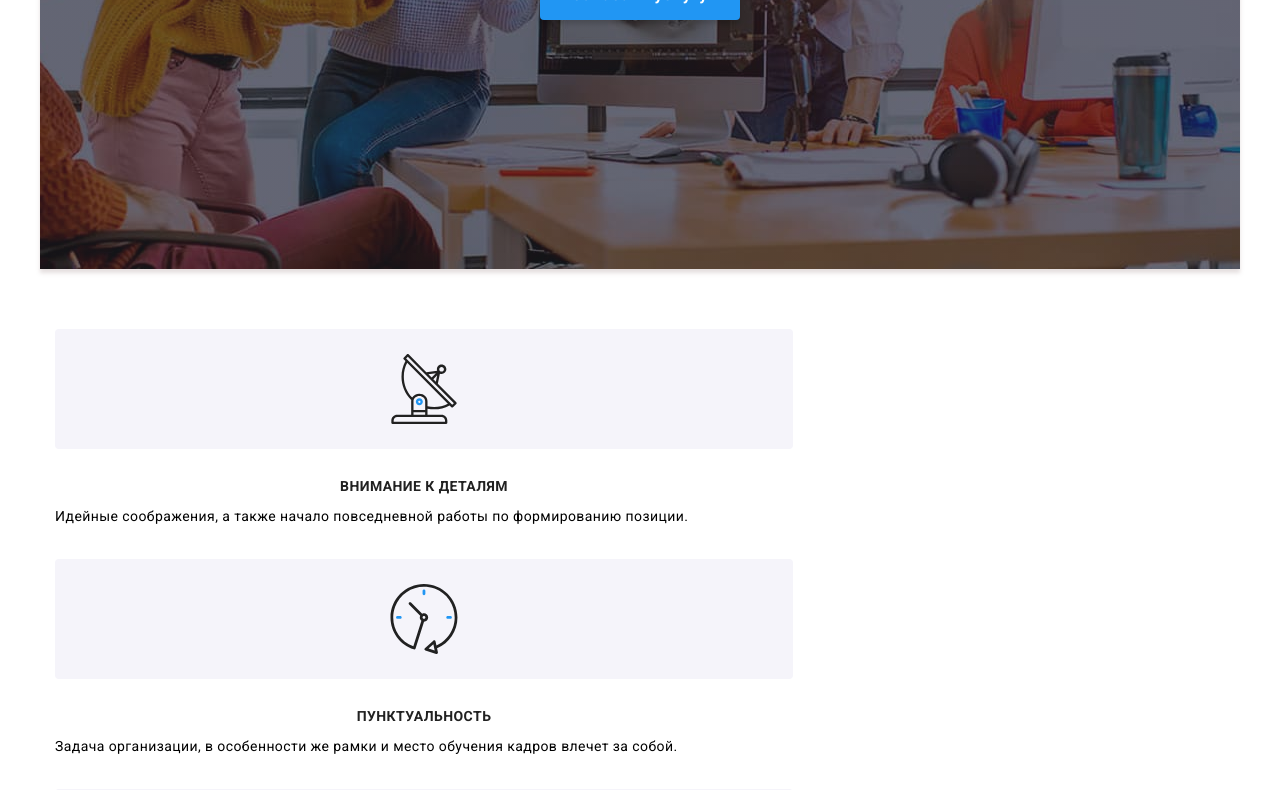
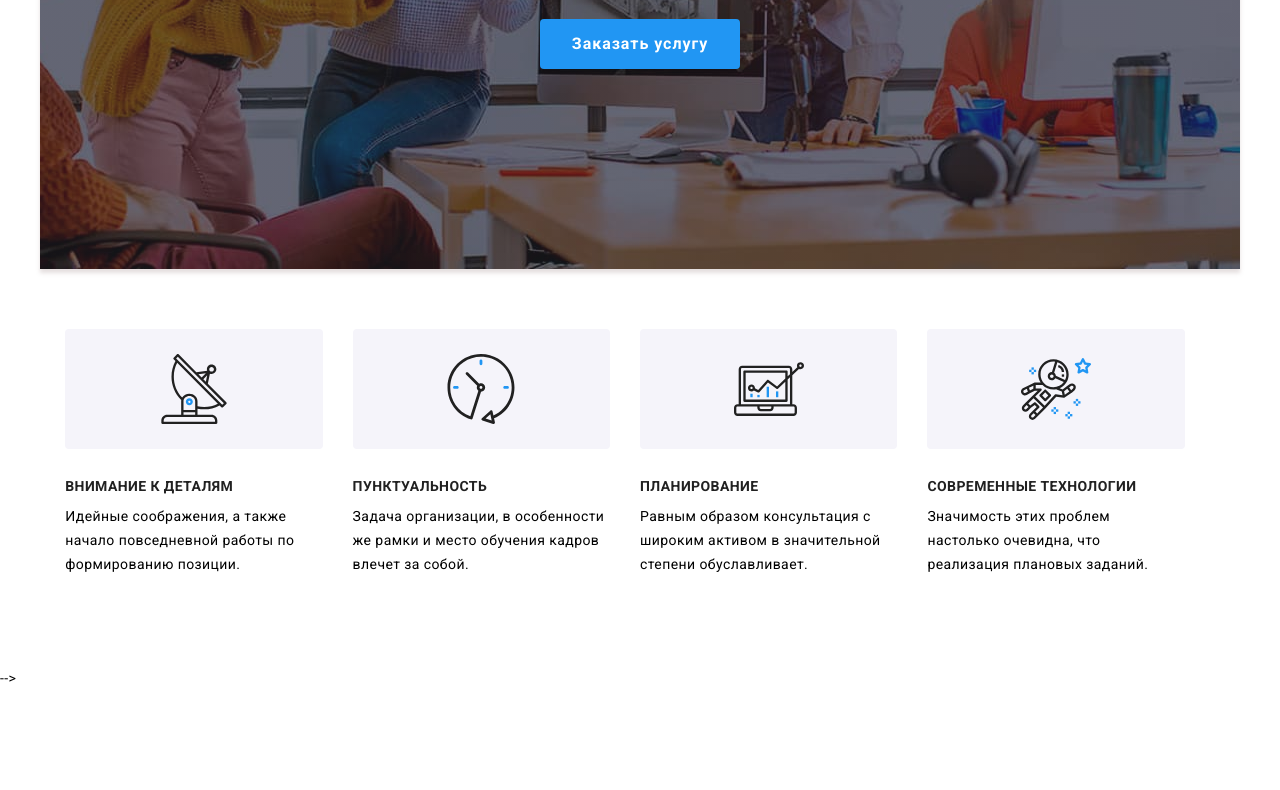
Before and after one commit to Vasylij-Kashtalyan/goit-markup-hw-08, a plain HTML site: page index.html in a window 1280 px wide. Shown: the part 331-1121 px from the top of the page. After the commit the page ends 1022 px from the top, so only its background shows below. Drawn offline with nearby package versions, Linux system fonts and the light colour scheme.

Commit message:
сделал 2 секции

```diff
--- a/index.html
+++ b/index.html
@@ -2,6 +2,7 @@
 <html lang="ru">
 <head>
 <meta charset="UTF-8">
+<meta name="viewport" content="width=device-width, initial-scale=1.0" />
 <meta name="viewport"  content="width=device-width,initial-scale=1.0">
 <title>Студия</title>
 <link rel="preconnect" href="https://fonts.googleapis.com">
--- a/scss/components/_button.scss
+++ b/scss/components/_button.scss
@@ -17,12 +17,4 @@
       box-shadow: 0px 4px 4px rgba(0, 0, 0, 0.15);
       border-radius: 4px;
     }
-    @media screen and (min-width: 480px) {
-      width: 200px;
-      height: 50px;
-    }
-    @media screen and (min-width: 768px) {
-      width: 200px;
-      height: 50px;
-    }
   }
--- a/scss/components/_features.scss
+++ b/scss/components/_features.scss
@@ -1,37 +1,42 @@
 .features {
-    display: flex;
+  justify-content: center;
 
-    & .features-item {
-    max-width: 270px;
+    @media screen and (min-width: 480px){
+      display: block;
+      width: 450px;
+    }
+    @media screen and (min-width: 768px) {
+      width: 738px;
+      display: flex;
+      flex-wrap: wrap;
+      margin-top: -30px;
+      margin-right: -30px;
+    }
+    @media screen and (min-width: 1200px) {
+      width: 1170px;
+      display: flex;
     }
 
-    @media screen and (min-width: 480px){
-      flex-direction: column;
-      width: 450px;
+}
 
-    }
-    @media screen and (min-width: 768px){
-      width: 738px;
-      flex-basis: calc(100% / 2 - 30px);
-    }
-}
 .features__item {
-    &:not(:last-child) {
-      margin-right: 30px;
+  @media screen and (min-width: 768px) {
+    width: calc((100% - 4 * 30px) / 2);
+    margin-top: 30px;
+    margin-right: 30px;
   }
-    @media screen and (min-width: 480px){
-      &:not(:last-child) {
-        margin-right: 0;
-    }
-    }
-    @media screen and (min-width: 768px){
-
-    }
+  @media screen and (min-width: 1200px) {
+    width: 22%;
+  }
+  // &:not(:last-child) {
+  //   @media screen and (min-width: 1200px) {
+  //     margin-right: 30px;
+  //   }
+  // }
 }
 
 
-
-  .features__box {
+.features__box {
     display: flex;
     justify-content: center;
     align-items: center;
@@ -52,7 +57,7 @@
     color: var(--link-text-color);
 
     @media screen and (min-width: 480px){
-      display: flex;
+      // display: flex;
       justify-content: center;
     }
 }
--- a/scss/components/_hero.scss
+++ b/scss/components/_hero.scss
@@ -1,19 +1,9 @@
 .studio {
   max-width: 1600px;
   margin: auto;
+}
 
-  @media screen and (min-width: 480px) {
-    width: 480px;
-  }
-  @media screen and (min-width: 768px) {
-    width: 768px;
-}
-  @media screen and (min-width: 1200px) {
-  width: 1200px;
-}
-}
 .hero {
-    width: 100%;
     background-repeat: no-repeat;
     background-position: center;
     background-size: cover;
@@ -31,11 +21,8 @@
     align-items: center;
     padding-top: 200px;
     padding-bottom: 200px;
+    margin: 0 auto;
 
-    @media screen and (min-width: 480px) {
-      width: 480px;
-      font-size: 26px;
-    }
     @media screen and (min-width: 768px) {
       width: 768px;
   }
@@ -45,22 +32,29 @@
 
     &__title {
       font-weight: 900;
-      font-size: 44px;
+      font-size: 26px;
       line-height: 1.36;
       text-align: center;
       letter-spacing: 0.06em;
       text-transform: uppercase;
+      margin: auto;
 
-      margin: auto;
-      width: 696px;
       margin-bottom: 30px;
       color: var(--primary-white-color);
       outline: 1;
 
       @media screen and (min-width: 480px) {
-        font-size: 26px;
         width: 360px;
       }
+      @media screen and (min-width: 768px) {
+        width: 768px;
+    }
+      @media screen and (min-width: 1200px) {
+        width: 1200px;
+
+        width: 696px;
+        font-size: 44px;
+    }
     }
 
     &__button {
@@ -72,10 +66,10 @@
       padding-left: 32px;
       transition: background-color 250ms cubic-bezier(0.4, 0, 0.2, 1);
 
-      @media screen and (min-width: 480px) {
-        font-size: 16px;
-        white-space: nowrap;
-      }
+      // @media screen and (min-width: 480px) {
+      //   font-size: 16px;
+      //   white-space: nowrap;
+      // }
 
     }
   }
--- a/scss/components/_modifier.scss
+++ b/scss/components/_modifier.scss
@@ -9,10 +9,10 @@
     clip: rect(0 0 0 0);
   }
   .container {
-    width: 1200px;
     margin: 0 auto;
     padding-left: 15px;
     padding-right: 15px;
+
 
     @media screen and (min-width: 480px) {
       width: 480px;
@@ -29,7 +29,7 @@
     padding-bottom: 94px;
 
     @media screen and (min-width: 480px) {
-      padding-top: 60px;
+    padding-top: 60px;
     padding-bottom: 60px;
     }
   }
```
Also changed, not shown: css/main.css, css/main.min.css, 2 other files.
